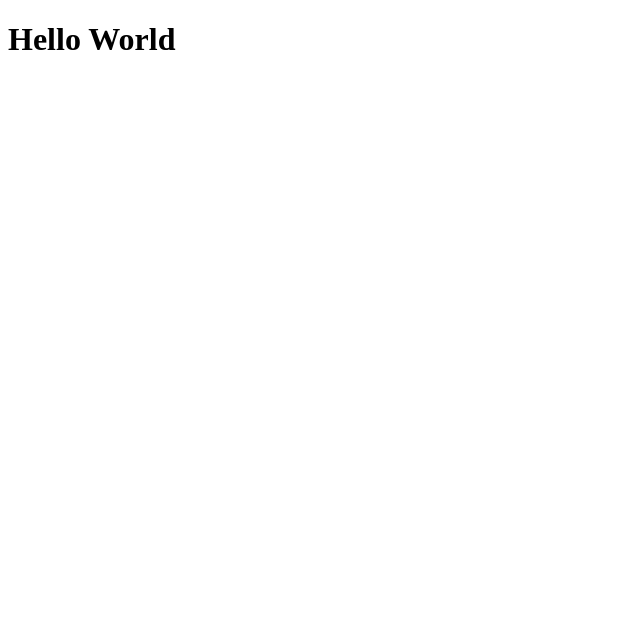
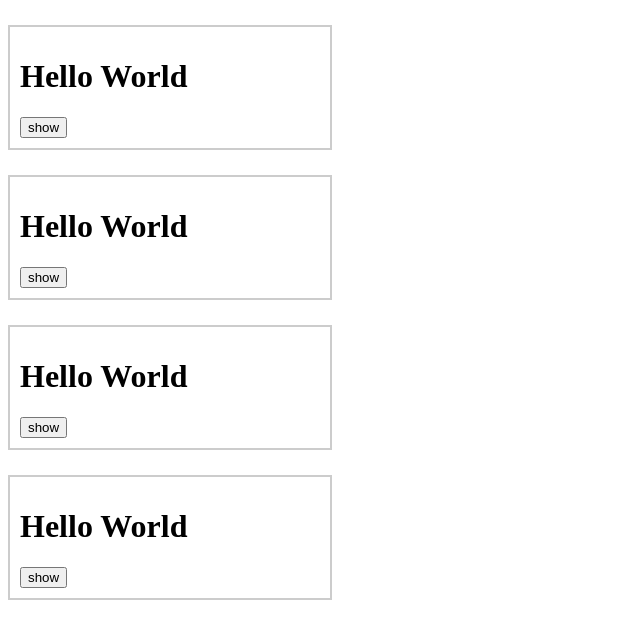
Before and after one commit to FabevyVel/fsd-03-js-practice, a plain HTML site: page traniees/sri.js/practice-jquery/index.html in a window 1280 px wide. Shown: the whole page, without its empty margins (0-640 px from the left). Drawn offline with Linux system fonts and the light colour scheme.

Commit message:
updated new file.

```diff
--- a/traniees/sri.js/practice-jquery/index.html
+++ b/traniees/sri.js/practice-jquery/index.html
@@ -5,8 +5,31 @@
     <meta http-equiv="X-UA-Compatible" content="IE=edge">
     <meta name="viewport" content="width=device-width, initial-scale=1.0">
     <title>Document</title>
+    <link rel="stylesheet" href="js/css/main.css">
 </head>
 <body>
-    <h1>Hello World</h1>
+    <div>
+         <h1>Hello World</h1>
+         <button>show</button>
+    </div>
+
+    <div>
+        <h1>Hello World</h1>
+        <button>show</button>
+   </div>
+
+   <div>
+        <h1>Hello World</h1>
+        <button>show</button>
+   </div>
+
+   <div>
+         <h1>Hello World</h1>
+         <button>show</button>
+   </div>
+
+   <script src="js/jquery-3.6.0.min.js"></script>
+    <script src="js/main.js"></script>
+
 </body>
 </html>
--- /dev/null
+++ b/traniees/sri.js/practice-jquery/js/css/main.css
@@ -0,0 +1,6 @@
+div{
+    border: solid 2px #ccc;
+    width: 300px;
+    margin-top: 25px;
+    padding: 10px;
+}
--- /dev/null
+++ b/traniees/sri.js/practice-jquery/js/main.js
@@ -0,0 +1,6 @@
+
+$('button').click(function(){
+  $(this).siblings('h1').toggle();
+});
+
+//select => Excute
```
